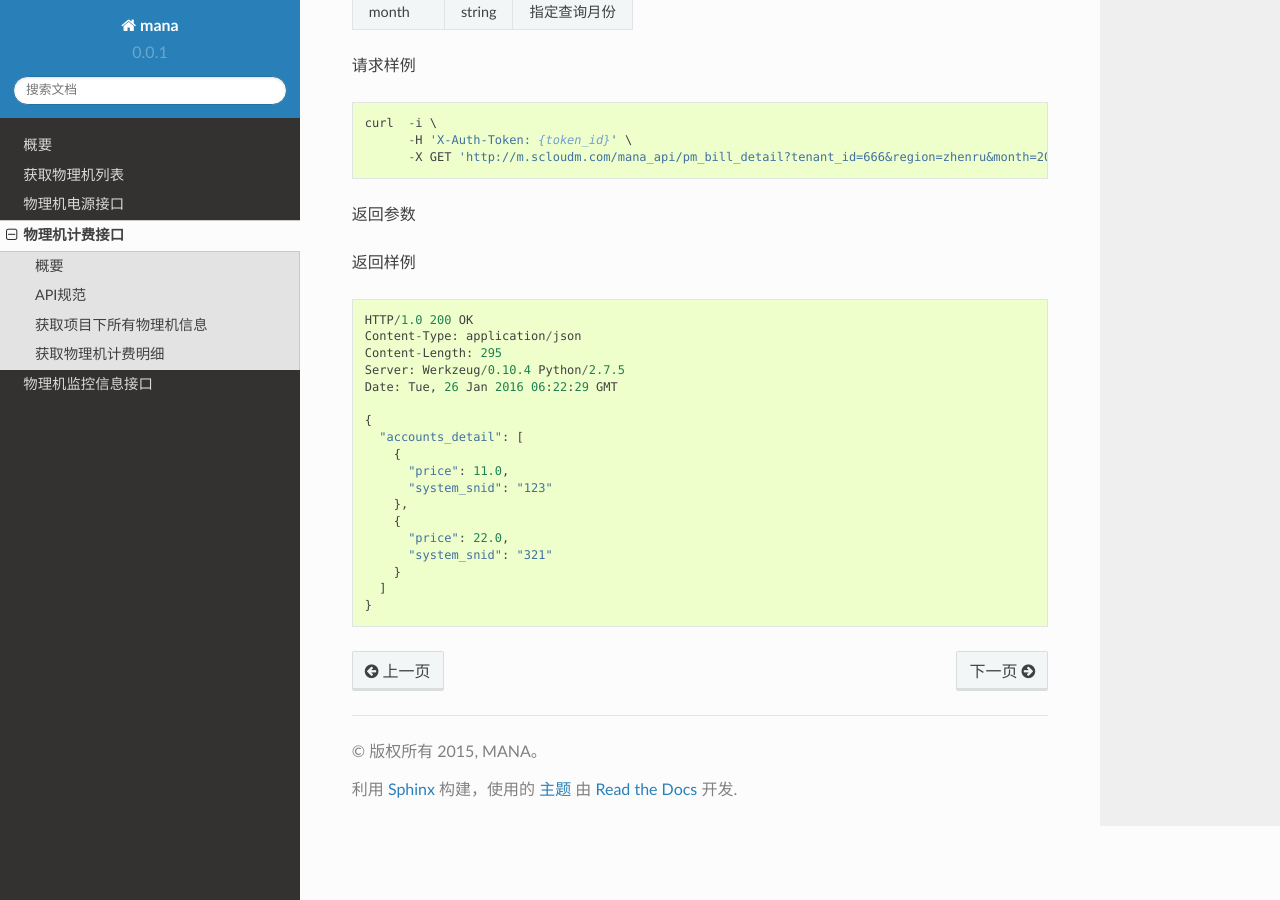
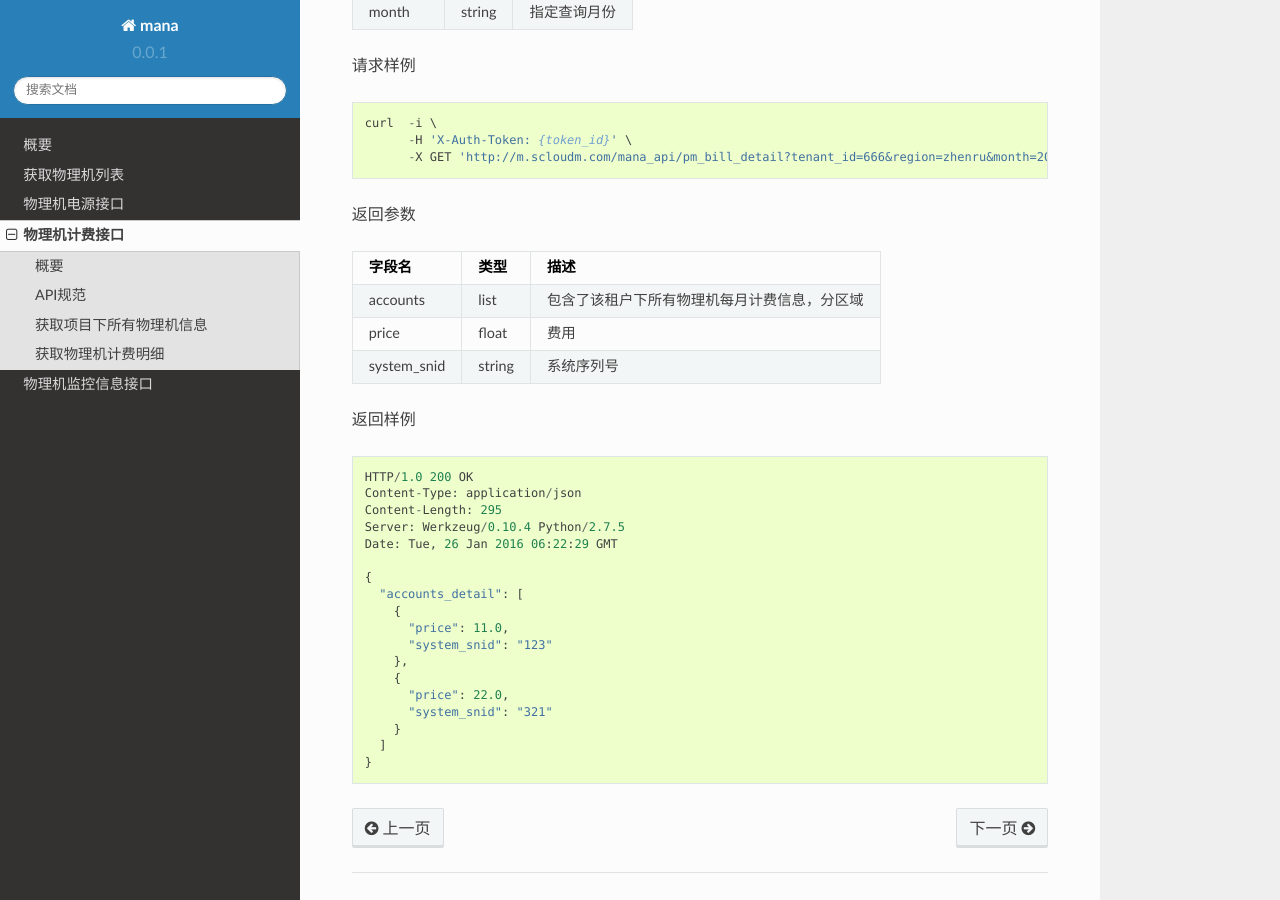
Before and after one commit to JerryDog/mana_api_doc, a Sphinx documentation site: the page built from source/pm_accounts.rst, in a window 1280 px wide and 900 px high, scrolled down 2096 px. Built offline with Sphinx 7.4.7 and the Read the Docs theme 2.0.0, drawn with Linux system fonts in a browser that asks for light colours.

Commit message:
第一次

```diff
--- a/source/common.rst
+++ b/source/common.rst
@@ -18,7 +18,7 @@
 +===================+==========+==============================================================+
 |  Content-Type     |  string  |  指定请求内容类型，一般为: application/json                  |
 +-------------------+----------+--------------------------------------------------------------+
-|  X-Auth-Token     |  string  |  请求各服务REST API时要求在请求头中带上的经过认证的Token  |
+|  X-Auth-Token     |  string  |  请求各服务REST API时要求在请求头中带上的经过认证的Token     |
 +-------------------+----------+--------------------------------------------------------------+
 
 公共返回头
--- a/source/pm_accounts.rst
+++ b/source/pm_accounts.rst
@@ -149,7 +149,7 @@ API规范
 +-------------------+-------------+-------------------------------------------------------------------------+
 |  price            |  float      |  费用                                                                   |
 +-------------------+-------------+-------------------------------------------------------------------------+
-|  system_snid      |  string     |  系统序列号                                                                   |
+|  system_snid      |  string     |  系统序列号                                                             |
 +-------------------+-------------+-------------------------------------------------------------------------+
 
 
--- a/source/pm_monitor.rst
+++ b/source/pm_monitor.rst
@@ -58,9 +58,9 @@ API规范
 此为特殊情况，打开浏览器，访问 http://m.scloudm.com/mana_api/<system_snid>/
 
 
+获取物理机监控明细信息
+--------------------------------------
 
-获取物理机计费明细
---------------------------------------
 
 +------------+---------------------------------------------------------+------------------------+
 |  HTTP方法  |  URI路径                                                |  描述                  |
```
